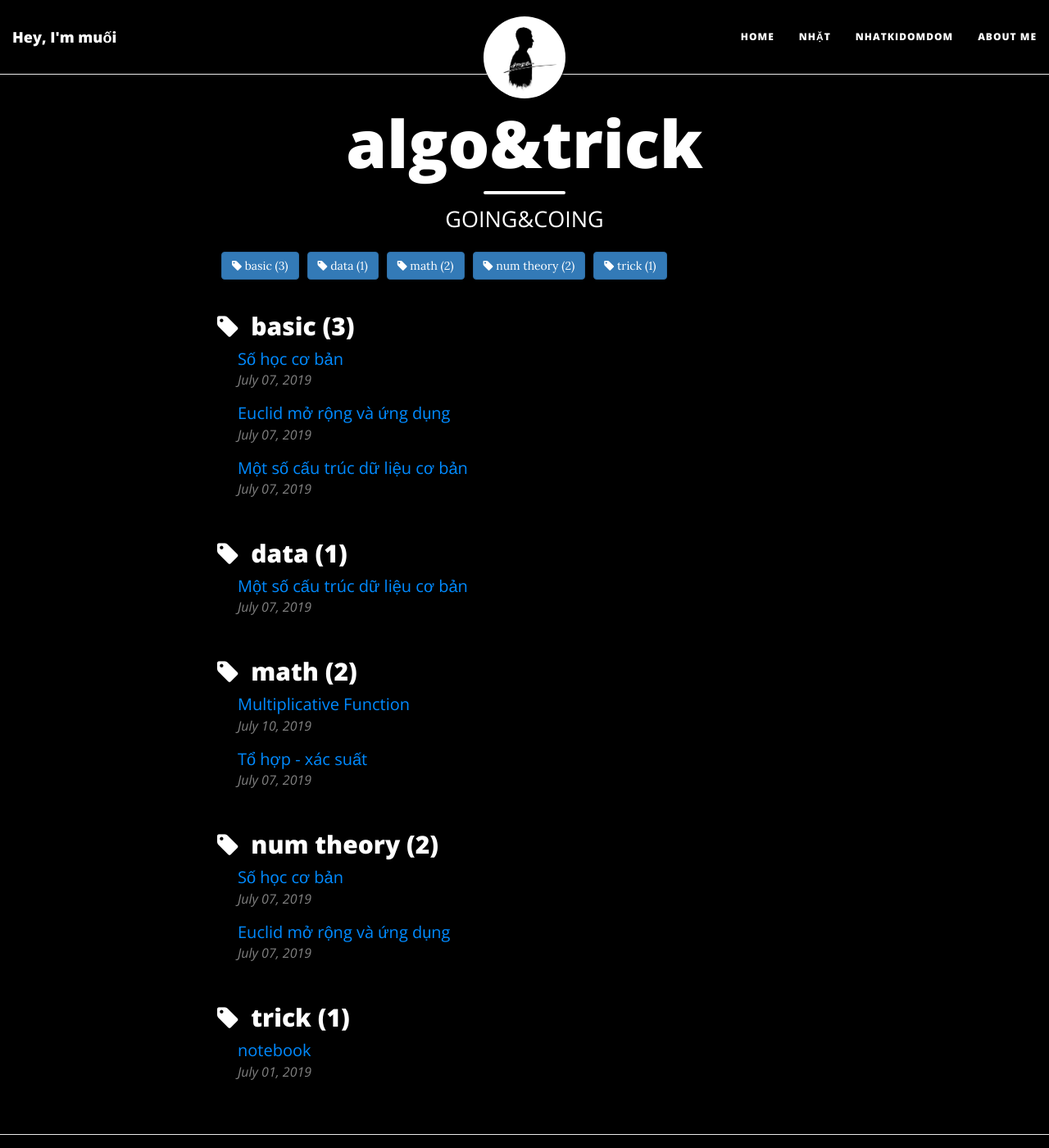
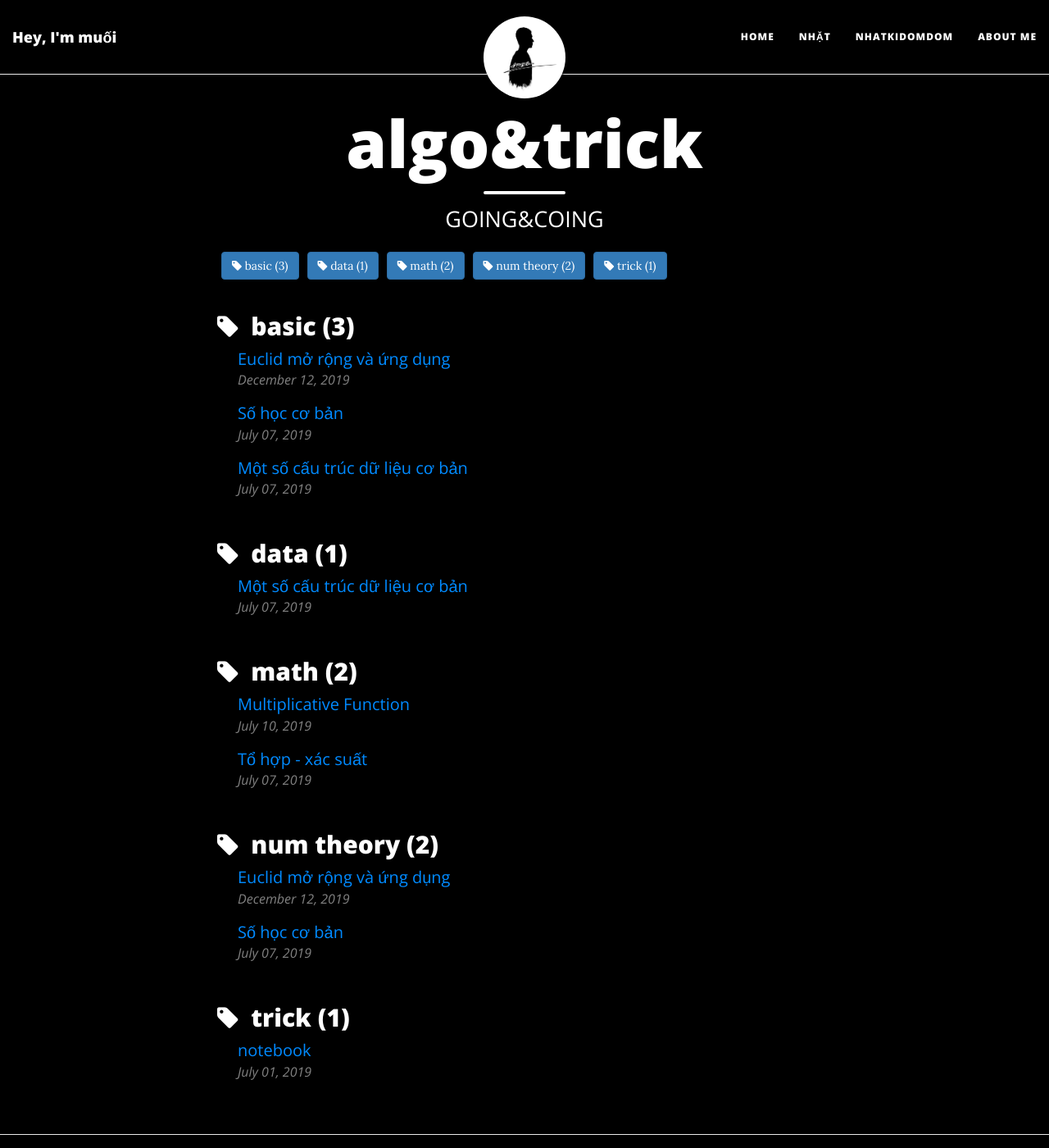
Before and after one commit to muoii/muoii.github.io, a Jekyll site: the page built from tags.html, in a window 1280 px wide and 1400 px high. Shown: the whole window at 82% size. Built offline with Jekyll 4.4.1, drawn with Linux system fonts in a browser that asks for light colours; nearby versions of some CDN libraries.

Commit message:
Update 2019-07-07-euclid-dynamic.md

```diff
--- a/_posts/2019-07-07-euclid-dynamic.md
+++ b/_posts/2019-07-07-euclid-dynamic.md
@@ -3,7 +3,7 @@ layout: post
 published: true
 title: 'Euclid mở rộng và ứng dụng'
 subtitle: 'Math&Algo are best friend forever!'
-date: '2019-07-07'
+date: '2019-12-12'
 tags:
 - num theory
 - basic
```
